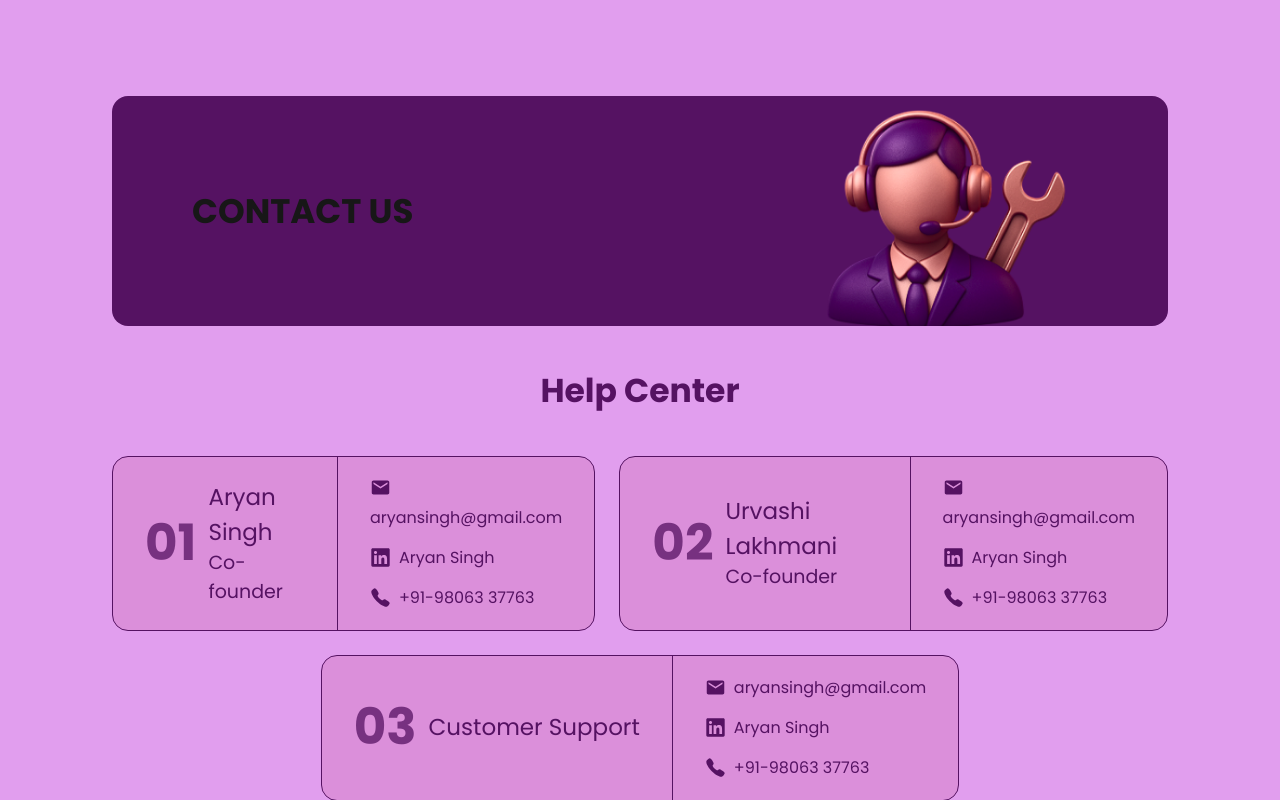
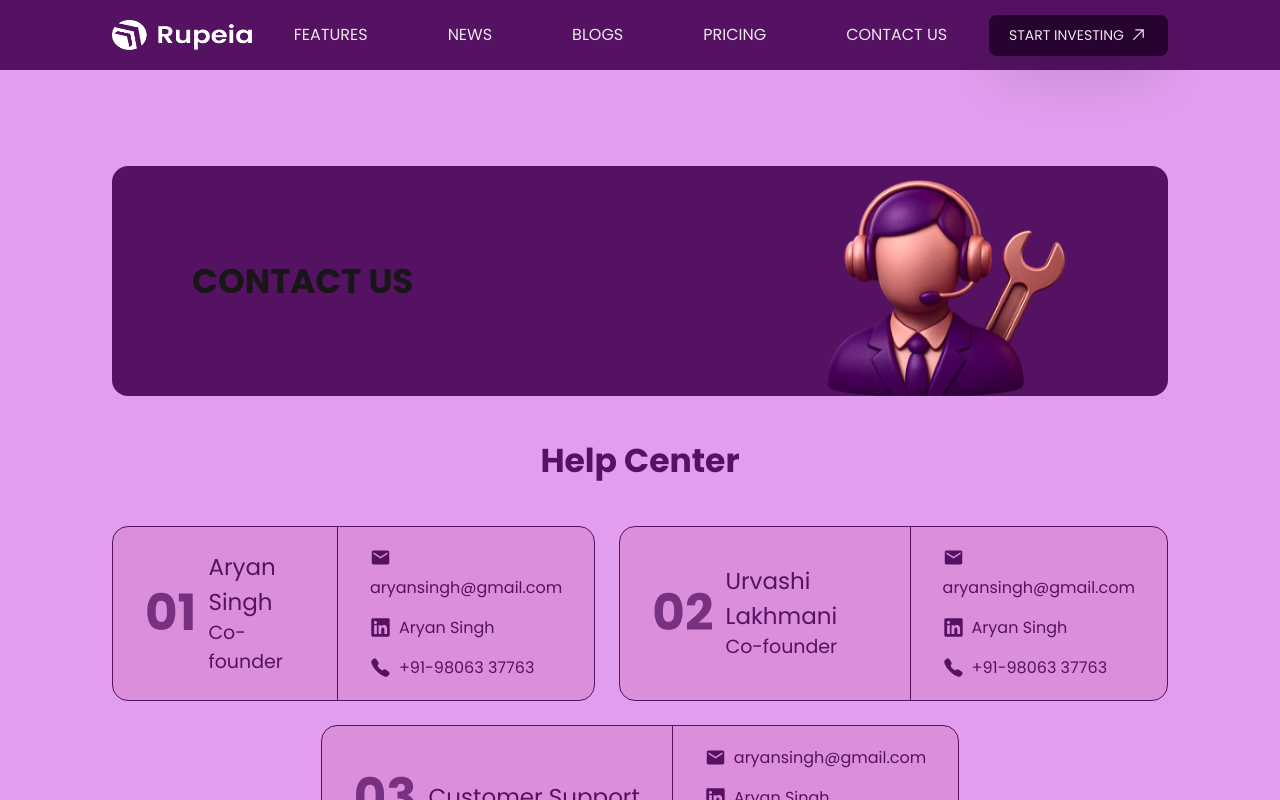
Before and after one commit to Somyaranjan11/rupeia-production, a Next.js app in the folder rupeia_frontend_new/: page /contactus in a window 1280 px wide. Built offline with nearby package versions, Linux system fonts and the light colour scheme.

Commit message:
Added the navbar

```diff
--- a/rupeia_frontend_new/src/app/about-us/page.js
+++ b/rupeia_frontend_new/src/app/about-us/page.js
@@ -5,16 +5,26 @@ import Brand from "../components/AboutUs/Brand";
 import Footer from "../components/MobileLandingPageComponent/Footer";
 import OurValue from "../components/AboutUs/OurValue";
 import BuildingPlatform from "../components/AboutUs/BuildingPlatform";
+import LandingNavbar from "../components/LandingComponent/LandingNavbar";
 
 const Page = () => {
   return (
-    <div className="min-h-screen flex flex-col bg-[#551262]">
+    <div className="min-h-screen flex flex-col bg-[#350040]">
+      <LandingNavbar />
+      <div className="py-5 sm:py-20 flex flex-col gap-5">
+        <p className="text-[25px] sm:text-[45px] text-[#ECAFFF] text-center font-semibold tracking-wide uppercase">
+          About us
+        </p>
+        <p className="text-[15px] sm:text-[25px] text-[#ECAFFF] text-center font-semibold tracking-wide">
+          “Our mission is to help every Indian confidently Up their wealth”
+        </p>
+      </div>
       <OurVision />
       <Founder />
-      <Brand/>
-      <OurValue/>
-      <BuildingPlatform/>
-      <Footer/>
+      <Brand />
+      <OurValue />
+      <BuildingPlatform />
+      <Footer />
     </div>
   );
 };
--- a/rupeia_frontend_new/src/app/components/AboutUs/BuildingPlatform.js
+++ b/rupeia_frontend_new/src/app/components/AboutUs/BuildingPlatform.js
@@ -24,16 +24,16 @@ const BuildingPlatform = () => {
     },
   ];
   return (
-    <div className="about-us-building-platform px-28 py-10 flex flex-col gap-10">
+    <div className="about-us-building-platform sm:px-28 sm:py-10 px-4 py-5 flex flex-col gap-5 sm:gap-10">
       <div>
-        <p className="text-[33px] font-medium tracking-tight text-center">
+        <p className="text-[23px] sm:text-[33px] font-medium tracking-tight text-center">
           India’s most trusted & loved wealth-building platform
         </p>
       </div>
-      <div className="flex flex-row items-center justify-center flex-wrap">
+      <div className="flex flex-row items-center justify-between sm:justify-center flex-wrap ">
         {buildingPlatform?.map((data, index) => (
-          <div className="w-[335px] h-[270px]">
-            <img src={data?.image.src} className="w-[335px] h-[270px]" />
+          <div className="w-[50%] sm:w-[335px] h-[260px] sm:h-[270px]">
+            <img src={data?.image.src} className="w-full sm:w-[335px] h-[260px] sm:h-[270px]" />
           </div>
         ))}
       </div>
--- a/rupeia_frontend_new/src/app/components/AboutUs/OurVision.js
+++ b/rupeia_frontend_new/src/app/components/AboutUs/OurVision.js
@@ -3,7 +3,7 @@ import visionImage from "../../components/Images/aboutus-vision.png";
 
 const OurVision = () => {
   return (
-    <div className="relative h-[350px] w-[60%] mx-auto">
+    <div className="relative h-[250px] sm:h-[350px] w-full sm:w-[60%] mx-auto px-4 sm:px-28">
       {/* Background Image */}
       <img src={visionImage.src} alt="Our Vision" className="w-full h-full" />
 
@@ -12,7 +12,7 @@ const OurVision = () => {
         <h2 className="text-white text-[30px] sm:text-[35px] md:text-[40px] font-bold text-center px-4 uppercase">
           Our Vision
         </h2>
-        <p className="text-white text-[15px] px-28">
+        <p className="text-white text-[13px] sm:text-[15px] px-8 sm:px-36 text-center">
           We leverage a vast global network of audited manufacturers, many of
           whom we have a long-standing relationship with, to provide tailored
           sourcing solutions that meet the specific needs of our partners.
--- /dev/null
+++ b/rupeia_frontend_new/src/app/components/LandingComponent/LandingNavbar.js
@@ -0,0 +1,62 @@
+"use client";
+import React from "react";
+import rupeiaLogo from "../../components/Images/rupeia_footer_logo.png";
+import { GoArrowUpRight } from "react-icons/go";
+import { useRouter } from "next/navigation";
+
+const LandingNavbar = () => {
+  const router = useRouter();
+  return (
+    <div className="bg-[#551262] h-[70px] flex items-center justify-between px-28">
+      <div>
+        <img
+          src={rupeiaLogo.src}
+          className="h-[30px] w-[140px] cursor-pointer"
+          onClick={() => {
+            router.push("/landing-page");
+          }}
+        />
+      </div>
+      <div className="flex items-center flex-row gap-20">
+        <p
+          className="text-[#ECE6ED] text-[16px] font-medium cursor-pointer"
+          onClick={() => {
+            router.push("/features-page");
+          }}
+        >
+          FEATURES
+        </p>
+        <p className="text-[#ECE6ED] text-[16px] font-medium cursor-pointer">
+          NEWS
+        </p>
+        <p className="text-[#ECE6ED] text-[16px] font-medium cursor-pointer">
+          BLOGS
+        </p>
+        <p
+          className="text-[#ECE6ED] text-[16px] font-medium cursor-pointer"
+          onClick={() => {
+            router.push("/pricing-page");
+          }}
+        >
+          PRICING
+        </p>
+        <p
+          className="text-[#ECE6ED] text-[16px] font-medium cursor-pointer"
+          onClick={() => {
+            router.push("/contactus");
+          }}
+        >
+          CONTACT US
+        </p>
+      </div>
+      <div>
+        <button className="bg-[#270330] flex items-center justify-center gap-1 px-5 py-[10px] text-[#ECE6ED] text-[14px] font-medium shadow-2xl rounded-[8px]">
+          START INVESTING
+          <GoArrowUpRight className="text-[20px]" />
+        </button>
+      </div>
+    </div>
+  );
+};
+
+export default LandingNavbar;
--- a/rupeia_frontend_new/src/app/contactus/page.js
+++ b/rupeia_frontend_new/src/app/contactus/page.js
@@ -5,11 +5,13 @@ import { FaLinkedin } from "react-icons/fa";
 import { IoCall } from "react-icons/io5";
 import Brand from "../components/ContactUs/Brand";
 import Footer from "../components/MobileLandingPageComponent/Footer";
+import LandingNavbar from "../components/LandingComponent/LandingNavbar";
 
 const Page = () => {
   return (
-    <div className="min-h-screen flex flex-col bg-[#E19EEE]  pt-10 sm:pt-24">
-      <div className="px-5 sm:px-28">
+    <div className="min-h-screen flex flex-col bg-[#E19EEE]  ">
+      <LandingNavbar />
+      <div className="px-5 sm:px-28 pt-10 sm:pt-24">
         <div className="bg-[#551262] flex flex-row justify-between items-center rounded-2xl px-3 sm:px-20">
           <div>
             <p className="text-[18px] sm:text-[34px] font-semibold">
@@ -142,7 +144,7 @@ const Page = () => {
       <div className="my-16">
         <Brand />
       </div>
-      <Footer/>
+      <Footer />
     </div>
   );
 };
--- a/rupeia_frontend_new/src/app/features-page/page.js
+++ b/rupeia_frontend_new/src/app/features-page/page.js
@@ -7,6 +7,7 @@ import Benifit3 from "../components/Images/benifit3.png";
 import Benifit4 from "../components/Images/benifit4.png";
 import Benifit5 from "../components/Images/benifit5.png";
 import cardImage from "../components/Images/card-bg-image.png";
+import LandingNavbar from "../components/LandingComponent/LandingNavbar";
 
 const Page = () => {
   const benifitData = [
@@ -42,7 +43,8 @@ const Page = () => {
     },
   ];
   return (
-    <div className="min-h-screen flex flex-col bg-[#350040] py-6 sm:py-10 gap-8  sm:gap-16">
+    <div className="min-h-screen flex flex-col bg-[#350040] gap-8  sm:gap-16">
+      <LandingNavbar />
       <div className="px-5 sm:px-28">
         <div className="py-3 sm:py-10">
           <p className="text-[25px] sm:text-[45px] text-[#AF7BB6] text-center font-semibold tracking-wide">
@@ -76,7 +78,10 @@ const Page = () => {
                 />
               </div>
               <div className="relative">
-                <img src={cardImage.src} className="h-[45px] sm:h-[65px] w-full " />
+                <img
+                  src={cardImage.src}
+                  className="h-[45px] sm:h-[65px] w-full "
+                />
                 <p className="text-[#ECE6ED] text-[10px] sm:text-[15px] font-medium text-center absolute inset-0 flex items-center justify-center bg-opacity-40 flex-col gap-3 px-4">
                   {data?.heading}
                 </p>
--- a/rupeia_frontend_new/src/app/landing-page/page.js
+++ b/rupeia_frontend_new/src/app/landing-page/page.js
@@ -11,12 +11,12 @@ import SIPCalculate from "@/app/components/MobileLandingPageComponent/SIPCalcula
 import Wealth from "@/app/components/MobileLandingPageComponent/Wealth";
 import Whyrupeia from "@/app/components/MobileLandingPageComponent/Whyrupeia";
 import React from "react";
+import LandingNavbar from "../components/LandingComponent/LandingNavbar";
 
 const Page = () => {
   return (
-    <div className="h-screen flex flex-col overflow-hidden bg-primary">
-      <div className="font-poppins flex flex-col gap-5 overflow-y-auto">
-        <Whyrupeia />
+    <div className="min-h-screen flex flex-col bg-primary">
+      <LandingNavbar />
       {/* <Howitworks /> */}
       {/* <Goal />
         <Wealth /> */}
@@ -25,10 +25,9 @@ const Page = () => {
       <SIPCalculate />
       <CustomerReview />
       <Brand />
-        <MobileBlogs/>
+      <MobileBlogs />
       <FAQS />
-        <Footer/>
-      </div>
+      <Footer />
     </div>
   );
 };
--- a/rupeia_frontend_new/src/app/pricing-page/page.js
+++ b/rupeia_frontend_new/src/app/pricing-page/page.js
@@ -1,10 +1,12 @@
 import React from "react";
 import PlansCardModel from "../components/PricingPage/PlansCardModel";
 import Footer from "../components/MobileLandingPageComponent/Footer";
+import LandingNavbar from "../components/LandingComponent/LandingNavbar";
 
 const Page = () => {
   return (
-    <div className="min-h-screen flex flex-col bg-[#551262]">
+    <div className="min-h-screen flex flex-col bg-[#350040]">
+      <LandingNavbar />
       {/* Top Section */}
       <div className="relative flex flex-col items-center justify-center pt-12 pb-16">
         {/* Background "Pricing" Text */}
```
Also changed, not shown: rupeia_frontend_new/src/app/components/AboutUs/Founder.js (+6 -6 lines), rupeia_frontend_new/src/app/components/AboutUs/OurValue.js (+6 -6 lines). Lines whose indentation alone changed are shown as unchanged.
